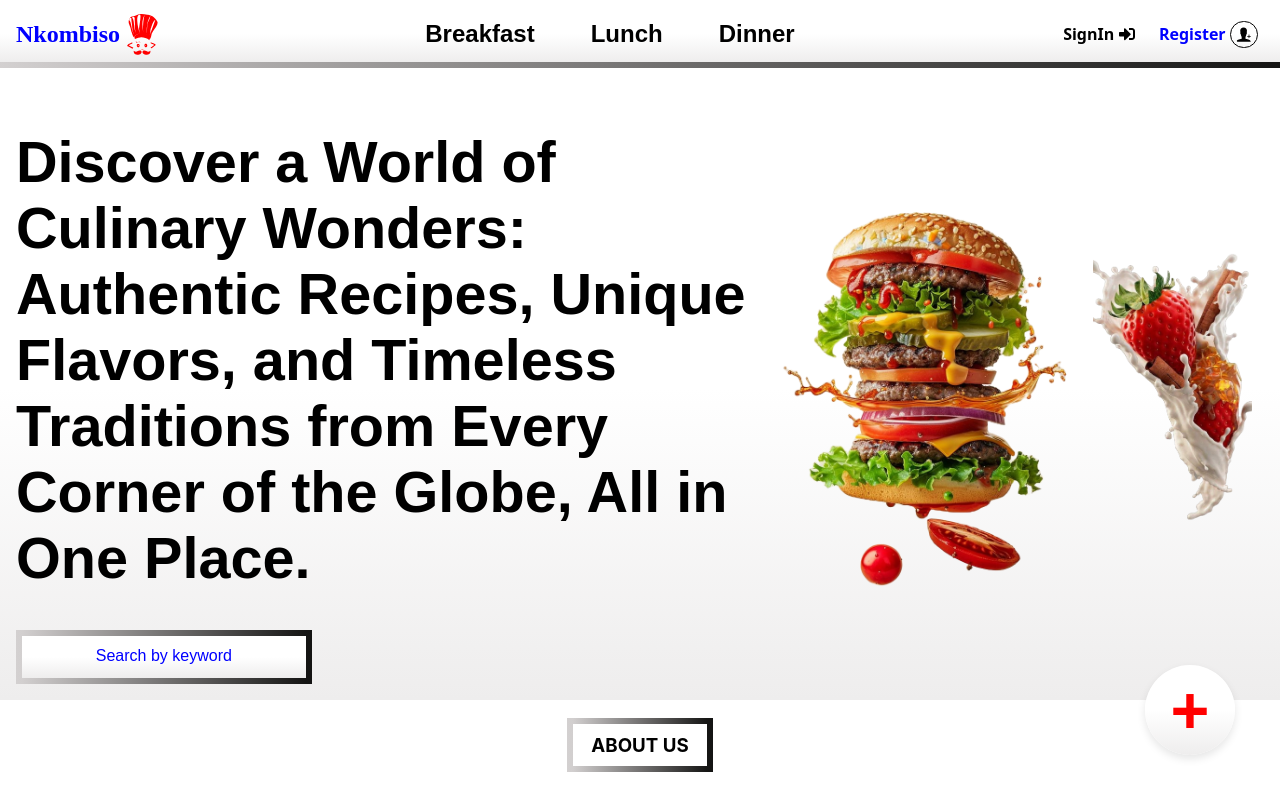
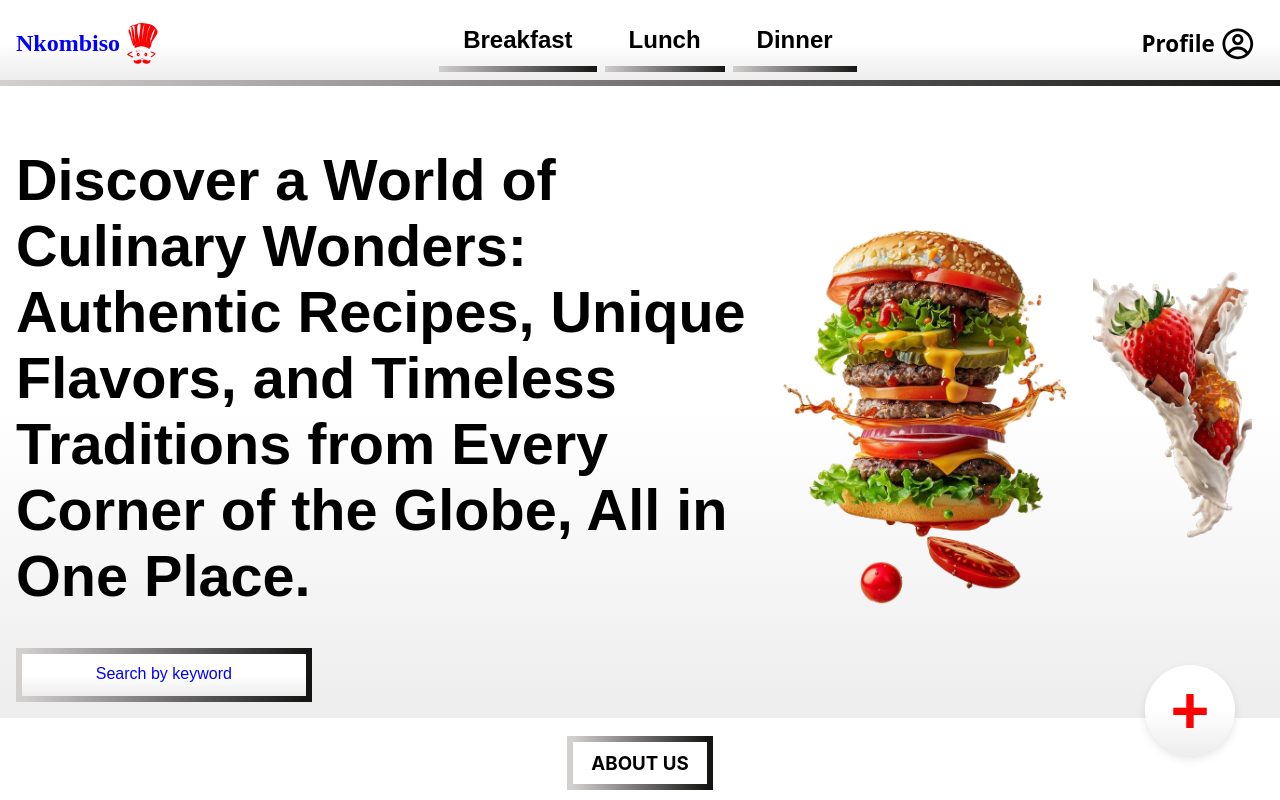
Before and after one commit to Oscarpoco/nkombiso-online-recipe, a React (Create React App) app: page / in a window 1280 px wide. Shown: the top 800 px of the page. Built offline with nearby package versions, Linux system fonts and the light colour scheme; a web font is replaced by a local one.

Commit message:
updated signIn functionality

```diff
--- a/src/App.js
+++ b/src/App.js
@@ -52,6 +52,7 @@ function App() {
   const [showSignIn, setShowSignIn] = useState(false);
   const [showRegister, setShowRegister] = useState(false);
   const [showRecipeForm, setShowRecipeForm] = useState(false);
+  const [isSignedIn, setIsSignedIn] = useState(true);
 
   // SEARCH FUNCTION
   const handleSearch = (search) => {
@@ -88,6 +89,12 @@ function App() {
   }
   // ENDS
 
+  // SIGNING IN FUNCTION
+
+  const handleSignIn = ()=> {
+    setIsSignedIn(true)
+  }
+  // ENDS
 
 
   return (
@@ -98,6 +105,7 @@ function App() {
         <NavBar
           onSignInClick={handleSignInClick}
           onRegisterClick={handleRegisterClick}
+          onSignIn = {isSignedIn}
         />
       </header>
       {/* ENDS */}
@@ -108,7 +116,11 @@ function App() {
         <Background onSearch={handleSearch} />
         {/* Pass the searchTerm to Recipe component */}
         <Body />
-        <MyRecipe />
+        {isSignedIn && (
+          <MyRecipe />
+
+        )}
+
         <Recipe search={searchTerm} />
       </main>
       {/* ENDS */}
@@ -130,10 +142,13 @@ function App() {
       />
 
       {/* display floating button */}
-      <FloatingButton
+
+      {isSignedIn && (
+        <FloatingButton
         handleClickForm={handleClickForm}
+      />
 
-      />
+      )}
 
       {/* Display AddRecipeForm */}
 
--- a/src/components/AddRecipeForm.js
+++ b/src/components/AddRecipeForm.js
@@ -5,7 +5,7 @@ function AddRecipeForm({closeForm, showRecipeForm}){
     return(
        <div className="user-profile">
         {showRecipeForm && (
-             <div className="popup">
+             <div className="popup" style={{padding: '1em'}}>
              <h2>You're about to share something delicious! <br></br> <span>Please fill in the details</span></h2>
 
              <label>Recipe Name</label>
--- a/src/components/NavBar.css
+++ b/src/components/NavBar.css
@@ -54,6 +54,17 @@
     font-family: 'IM Fell English SC', fantasy;
     cursor: pointer;
     font-size: 1.5em;
+    border-bottom: 6px solid transparent; /* Transparent border for gradient effect */
+    border-image: linear-gradient(to right, #d3d0d0, #141413); /* Gradient border color */
+    border-image-slice: 1;
+}
+
+.item:hover
+{
+    border-bottom: 6px solid transparent; /* Transparent border for gradient effect */
+    border-image: linear-gradient(to right, #141413,#d3d0d0); /* Gradient border color */
+    border-image-slice: 1;
+    transition: all .5s ease-in-out;
 }
 
 .signIn
@@ -77,16 +88,18 @@
     color: blue;
     cursor: pointer;
     font-weight: bold;
-    font-size: 1em;
+    font-size: 1.4em;
     /* font-family: 'Papyrus' ,fantasy; */
     font-family: system-ui, -apple-system, BlinkMacSystemFont, 'Segoe UI', Roboto, Oxygen, Ubuntu, Cantarell, 'Open Sans', 'Helvetica Neue', sans-serif;
 }
 
 .user-icon
 {
-    font-size: 1.2em;
+    font-size: 1.3em;
     color: black;
-    border: 1px solid black;
+    border-bottom: 6px solid transparent; /* Transparent border for gradient effect */
+    border-image: linear-gradient(to right, #d3d0d0, #141413); /* Gradient border color */
+    border-image-slice: 1;
     border-radius: 50%;
     padding: 3px;
 }
--- a/src/components/NavBar.js
+++ b/src/components/NavBar.js
@@ -3,9 +3,10 @@ import './NavBar.css';
 import { FaSignInAlt } from "react-icons/fa";
 import { IoIosPersonAdd } from "react-icons/io";
 import { SiCodechef } from "react-icons/si";
+import { CgProfile } from "react-icons/cg";
 
 
-function NavBar( { onSignInClick, onRegisterClick } ){
+function NavBar( { onSignInClick, onRegisterClick, onSignIn } ){
 
     return(
 
@@ -16,10 +17,23 @@ function NavBar( { onSignInClick, onRegisterClick } ){
                 <div className="item">Lunch</div>
                 <div className="item">Dinner</div>
             </div>
+
+            {!onSignIn ? (
+
             <div className="signIn">
-                <button type="submit" onClick={onSignInClick}  style={{border: 'none', fontSize: '1em', fontWeight: 'bold', color: 'black', justifyContent: 'end'}}>SignIn <FaSignInAlt /></button>
+                <button type="submit" onClick={onSignInClick}  style={{border: 'none', fontSize: '1.2em', fontWeight: 'bold', color: 'black', justifyContent: 'end'}}>SignIn <FaSignInAlt /></button>
                 <button type="submit" onClick={onRegisterClick}>Register <IoIosPersonAdd className="user-icon"/></button>
             </div>
+
+            ):  <div className="signIn">
+                    <button type="submit"   style={{border: 'none', fontSize: '1.4em', fontWeight: 'bold', color: 'black', display: 'flex',justifyContent: 'end', alignItems: 'center'}}>Profile <CgProfile  className="user" style={{fontSize: '1.5em'}}/></button>
+                </div>
+            }
+
+
+
+
+
 
         </div>
     )
```
